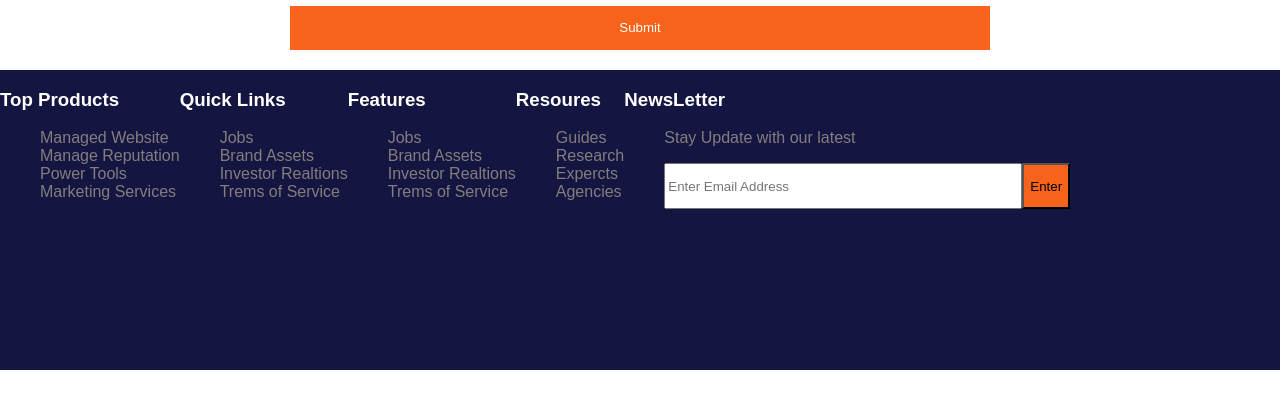
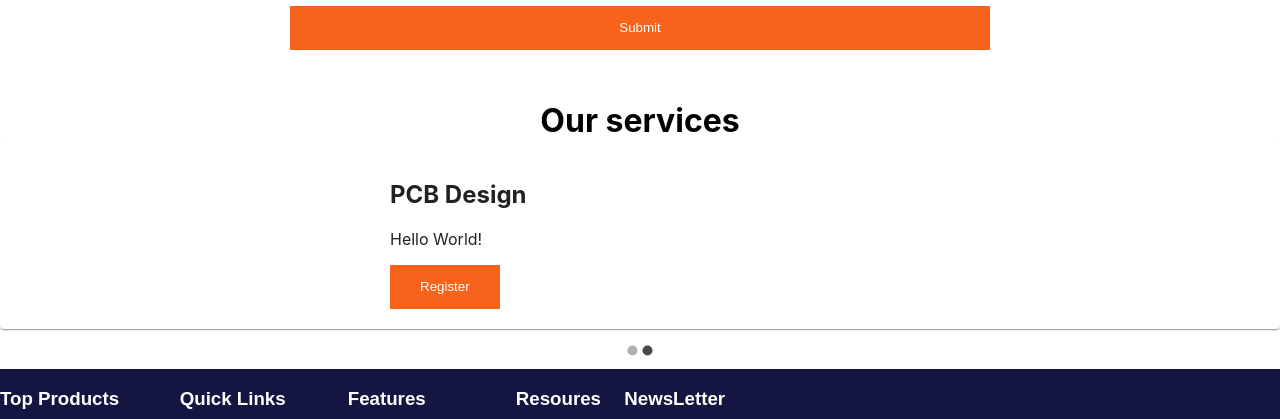
Before and after one commit to ShivaVarimalla/pluto-Ui, a React (Create React App) app: page / in a window 1280 px wide. Shown: the part 1128-1547 px from the top of the page. Before the commit the page ends 1498 px from the top, so only its background shows below. Built offline with nearby package versions, Linux system fonts and the light colour scheme.

Commit message:
services commit

```diff
--- a/package.json
+++ b/package.json
@@ -12,6 +12,7 @@
     "react": "^17.0.1",
     "react-dom": "^17.0.1",
     "react-dropdown": "^1.9.0",
+    "react-material-ui-carousel": "^2.1.1",
     "react-router-dom": "^5.2.0",
     "react-scripts": "4.0.0",
     "web-vitals": "^0.2.4"
--- a/src/App.js
+++ b/src/App.js
@@ -21,6 +21,7 @@ function App() {
           </div>
       </div>
       <Registration/>
+      <Ourservices/>
       <Footer/>
     </div>
   );
--- a/src/components/ourservices/Ourservices.css
+++ b/src/components/ourservices/Ourservices.css
@@ -1,3 +1,8 @@
-.heading{
-    text-underline-position: below;
+.our-container{
+    max-width:500px;
+    margin: 0 auto;
+    padding: 20px 0px;
 }
+.Our-services{
+    padding: 10px 0px;
+}
--- a/src/components/ourservices/Ourservices.js
+++ b/src/components/ourservices/Ourservices.js
@@ -1,21 +1,55 @@
 import React from 'react'
-import images from '../../images/image1.jpg'
+import image1 from '../../images/image1.jpg';
+import image2 from '../../images/image1.jpg';
 import './Ourservices.css'
+import Carousel from 'react-material-ui-carousel'
+import {Paper} from '@material-ui/core'
 
 
 function Ourservices() {
+  var items = [
+    {
+        name: "Machine Learning",
+        description: "Probably the most random thing you have ever seen!",
+        image:image1
+    },
+    {
+        name: "PCB Design",
+        description: "Hello World!",
+        image:image2
+    }
+]
   return (
     <div className="Our-services">
-     <h1 className="heading">Ourservices</h1>
-     <div id="carouselExampleSlidesOnly" class="carousel slide" data-ride="carousel">
-  <div class="carousel-inner">
-    <div class="carousel-item active">
-        <img src={images} height='500px' width="1500px" class="d-block w-100" alt="..."/>
-    </div>
-  </div>
-</div>
+     <h1 className="heading-registration" style={{marginBottom:'0px'}}>Our services</h1>
+     <Carousel>
+            {
+                items.map( (item, i) => <Item key={i} item={item} /> )
+            }
+      </Carousel>
     </div>
   );
 }
 
+function Item(props)
+{
+    return (
+        <Paper>
+          <div className='our-container'>
+            <div>
+              <image src={props.item.image}/>
+            </div>
+            <div>
+            <h2>{props.item.name}</h2>
+            <p>{props.item.description}</p>
+
+            <button className="start-button">
+                Register
+            </button>
+            </div>
+          </div>
+        </Paper>
+    )
+}
+
 export default Ourservices;
```
Also changed, not shown: 1 other file (tests, documents, lock files or other folders).
